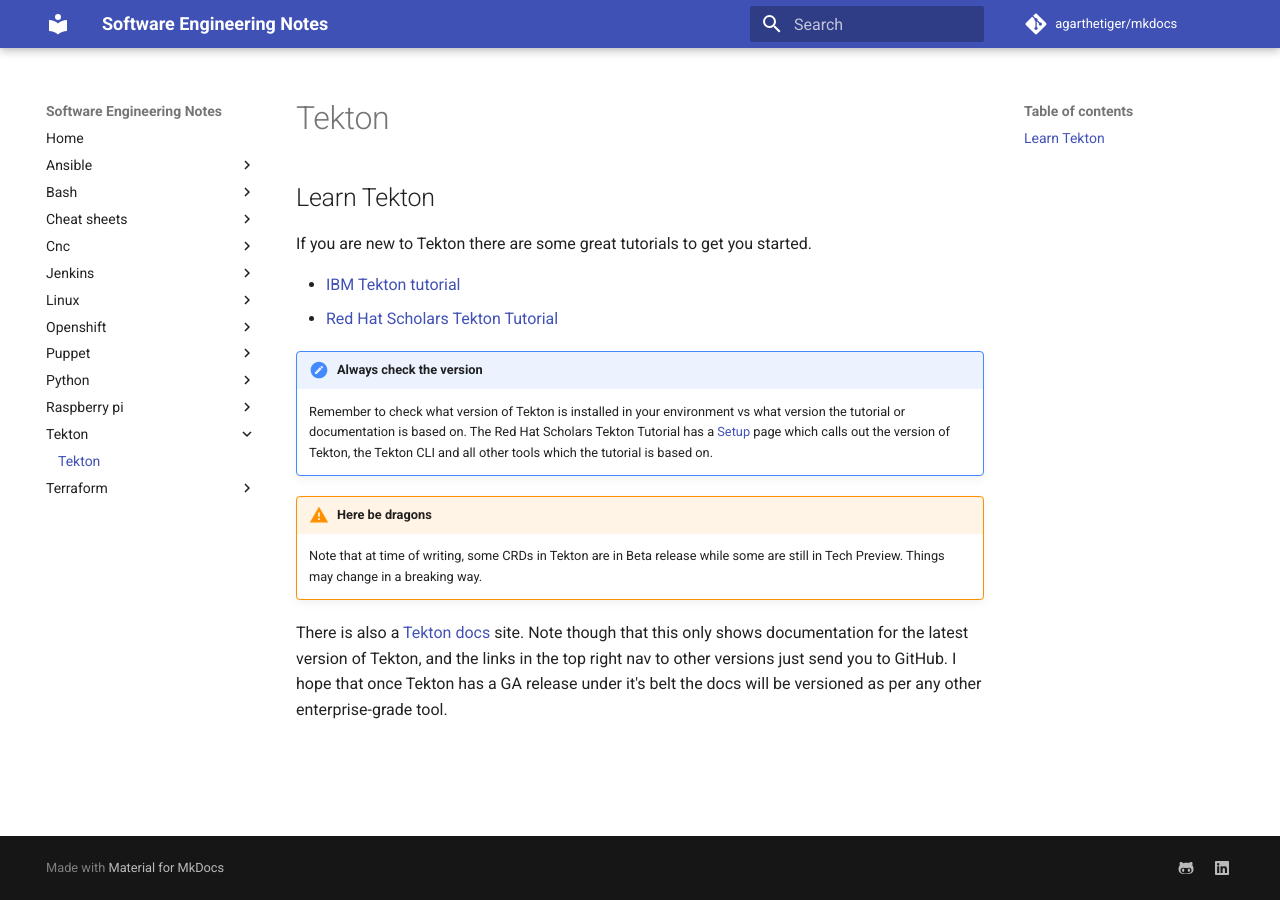
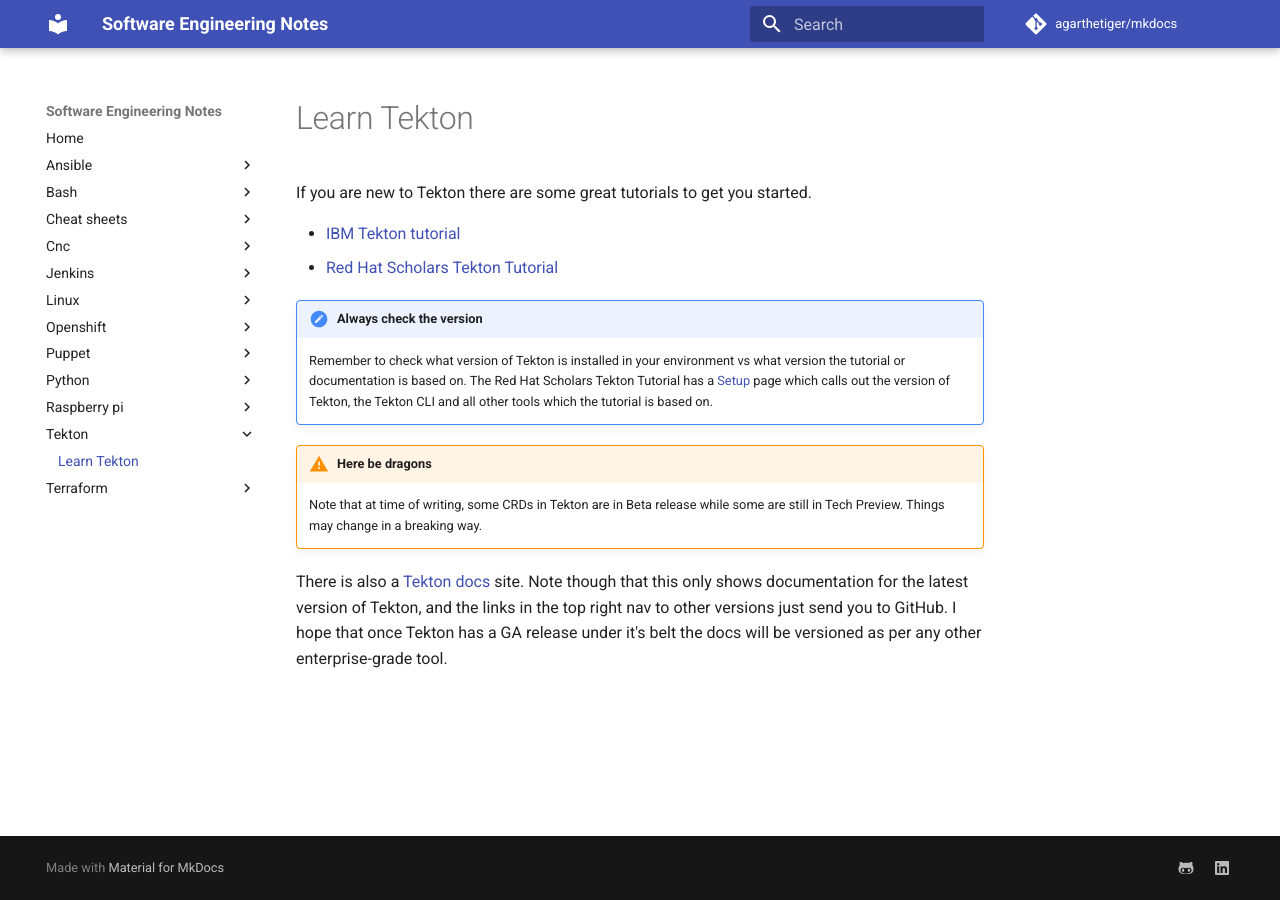
Before and after one commit to agarthetiger/mkdocs, an MkDocs documentation site: the page built from docs/tekton/learn-tekton.md, in a window 1280 px wide. Built offline with MkDocs 1.6.1 and Material for MkDocs 9.7.7, drawn with Linux system fonts in a browser that asks for light colours; comment, search, counter and statistics services are not loaded.

Commit message:
Update and rename tektoncd.md to learn-tekton.md
Rename file

```diff
--- a/docs/tekton/tektoncd.md
+++ b/docs/tekton/learn-tekton.md
@@ -1,6 +1,4 @@
-# Tekton
-
-## Learn Tekton
+# Learn Tekton
 
 If you are new to Tekton there are some great tutorials to get you started.
 
```
